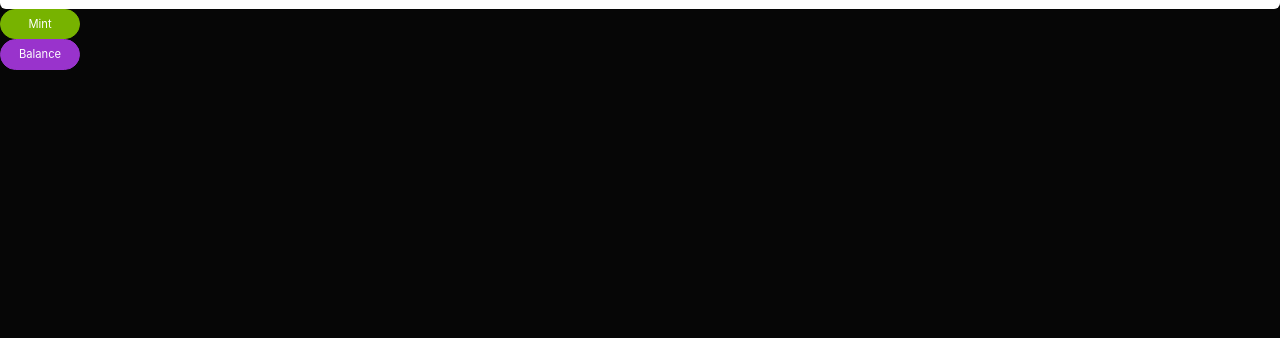
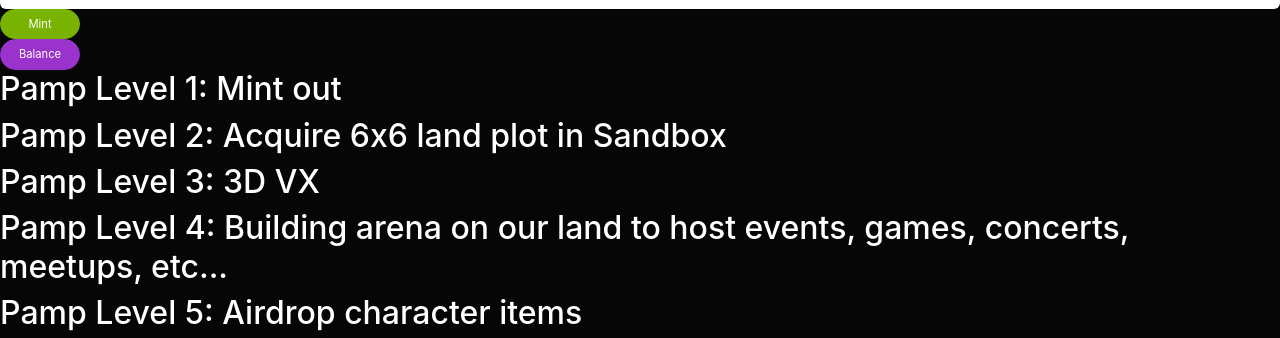
Before and after one commit to itsreallydrew/cryptohunkz-ui, a React (Create React App) app: page / in a window 1280 px wide. Shown: the part 1653-1991 px from the top of the page. Before the commit the page ends 1723 px from the top, so only its background shows below. Built offline with nearby package versions, Linux system fonts and the light colour scheme.

Commit message:
added roadmap shell

```diff
--- a/src/App.jsx
+++ b/src/App.jsx
@@ -5,6 +5,7 @@
 import Mint from './components/Mint/Mint';
 import CryptoHunkz from './utils/CryptoHunkz.json';
 import { Link, Element, animateScroll as scroll } from 'react-scroll';
+import Roadmap from './components/Roadmap/Roadmap';
 
 // CONSTANTS
 const hunkzAddress = '0x9fE46736679d2D9a65F0992F2272dE9f3c7fa6e0';
@@ -169,6 +170,11 @@
 				getBalance={getBalance}
 				/>
 			</Element>
+			<Element name='roadmap'>
+				<Roadmap/>
+			</Element>
+			<Element name='team'></Element>
+			<Element name='links'></Element>
 		</div>
 	);
 }
--- a/src/components/BurgerMenu/BurgerMenu.jsx
+++ b/src/components/BurgerMenu/BurgerMenu.jsx
@@ -7,9 +7,9 @@
         <Menu>
             <a href="/" className="menu-item">Home</a>
             <Link activeClass='active' to='mint' spy={true} smooth={true} duration={500} className="menu-item">Mint</Link>
-            <a href="/roadmap" className="menu-item">Roadmap</a>
-            <a href="/team" className="menu-item">Team</a>
-            <a href="/links" className="menu-item">Links</a>
+            <Link activeClass='active' to='roadmap' spy={true} smooth={true} duration={500} className="menu-item">Roadmap</Link>
+            <Link activeClass='active' to='team' spy={true} smooth={true} duration={500} className="menu-item">Team</Link>
+            <Link activeClass='active' to='links' spy={true} smooth={true} duration={500} className="menu-item">Links</Link>
         </Menu>
     )
 }
--- a/src/components/LandingPage/LandingPage.jsx
+++ b/src/components/LandingPage/LandingPage.jsx
@@ -1,5 +1,5 @@
 import React from 'react';
-// import '../LandingPage/LandingPage.css'
+
 
 const LandingPage = () => {
     return (
--- /dev/null
+++ b/src/components/Roadmap/Roadmap.jsx
@@ -0,0 +1,15 @@
+import React from 'react'
+
+const Roadmap = () => {
+    return (
+        <div>
+            <h4 className="roadmap-item">Pamp Level 1: Mint out</h4>
+            <h4 className="roadmap-item">Pamp Level 2: Acquire 6x6 land plot in Sandbox</h4>
+            <h4 className="roadmap-item">Pamp Level 3: 3D VX</h4>
+            <h4 className="roadmap-item">Pamp Level 4: Building arena on our land to host events, games, concerts, meetups, etc...</h4>
+            <h4 className="roadmap-item">Pamp Level 5: Airdrop character items</h4>
+        </div>
+    )
+}
+
+export default Roadmap
```
